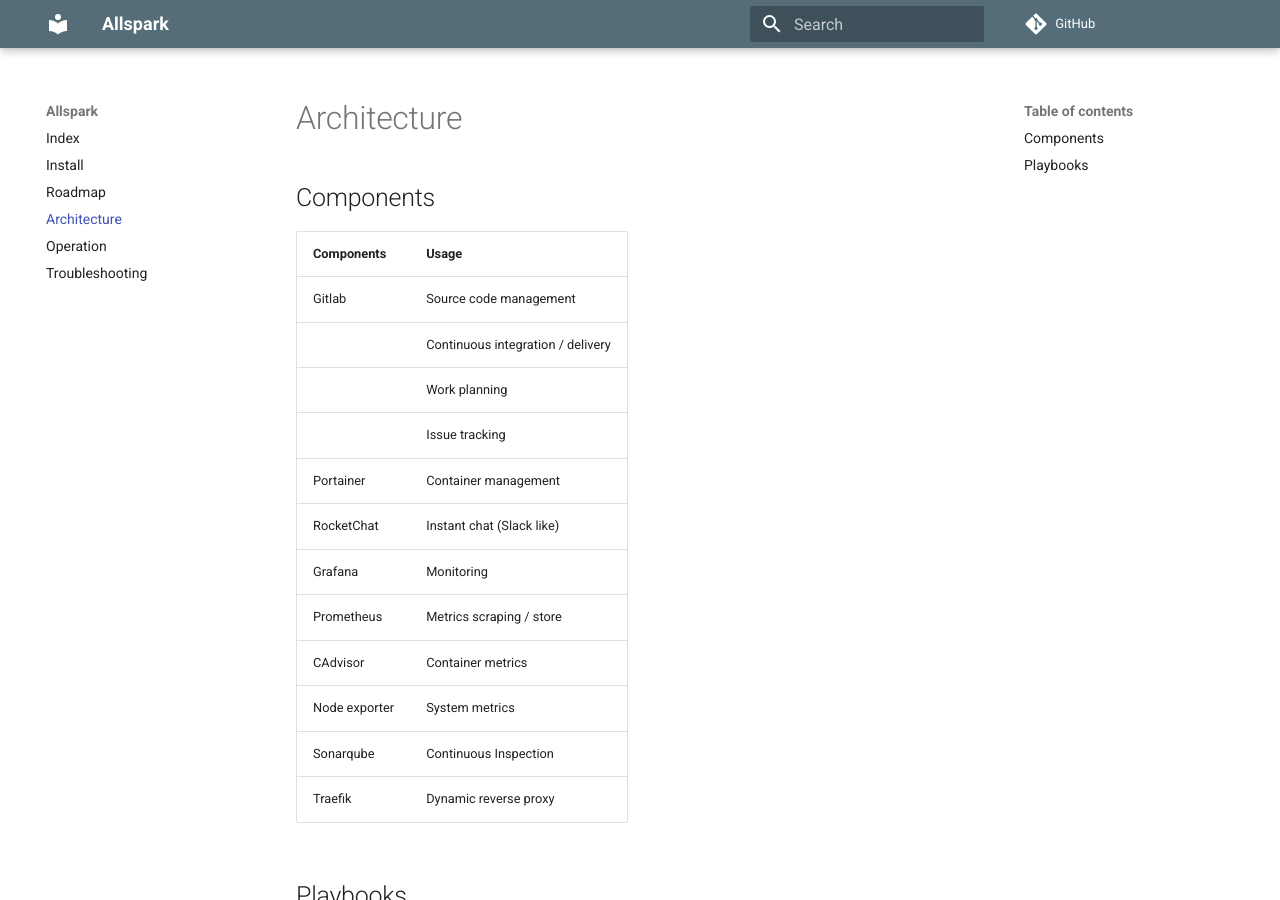
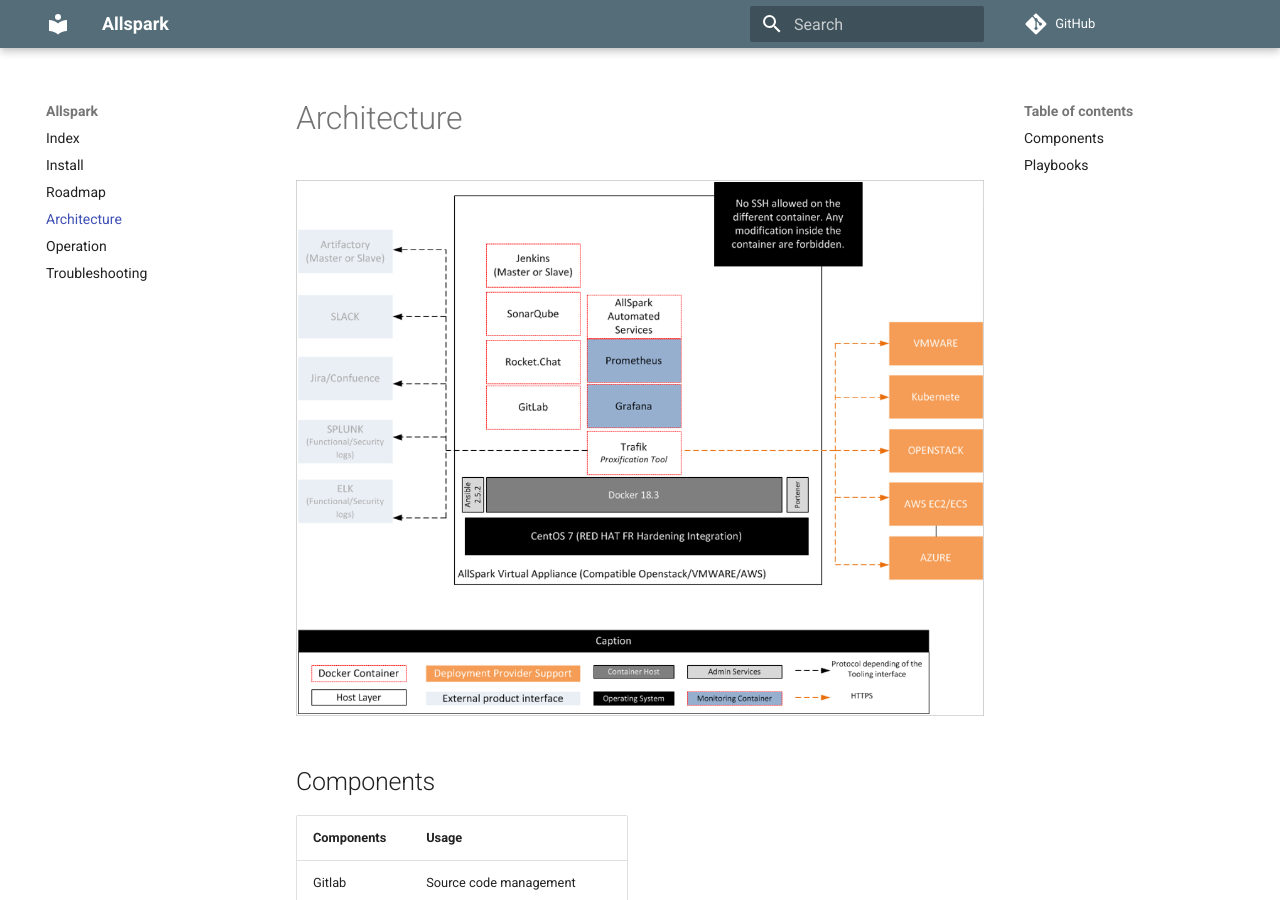
Before and after one commit to actiniumio/allspark, an MkDocs documentation site: the page built from docs/pages/architecture.md, in a window 1280 px wide and 900 px high. Built offline with MkDocs 1.6.1 and Material for MkDocs 9.7.7, drawn with Linux system fonts in a browser that asks for light colours; comment, search, counter and statistics services are not loaded; old or Windows-style settings are respelled for this version of MkDocs.

Commit message:
add Architecture AllInOne image to architecture pages

```diff
--- a/docs/pages/architecture.md
+++ b/docs/pages/architecture.md
@@ -1,5 +1,6 @@
 # Architecture
 
+![Architecture](assets/images/architecture_allinone.png)
 
 ## Components
 
```
